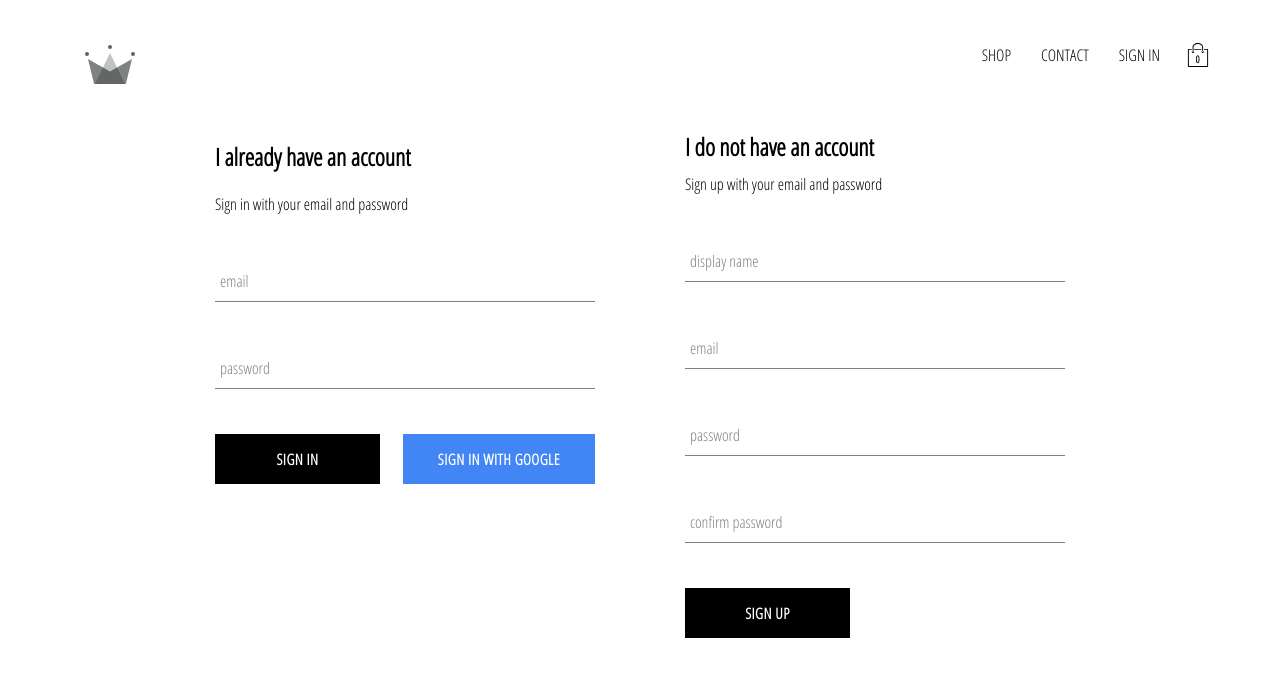
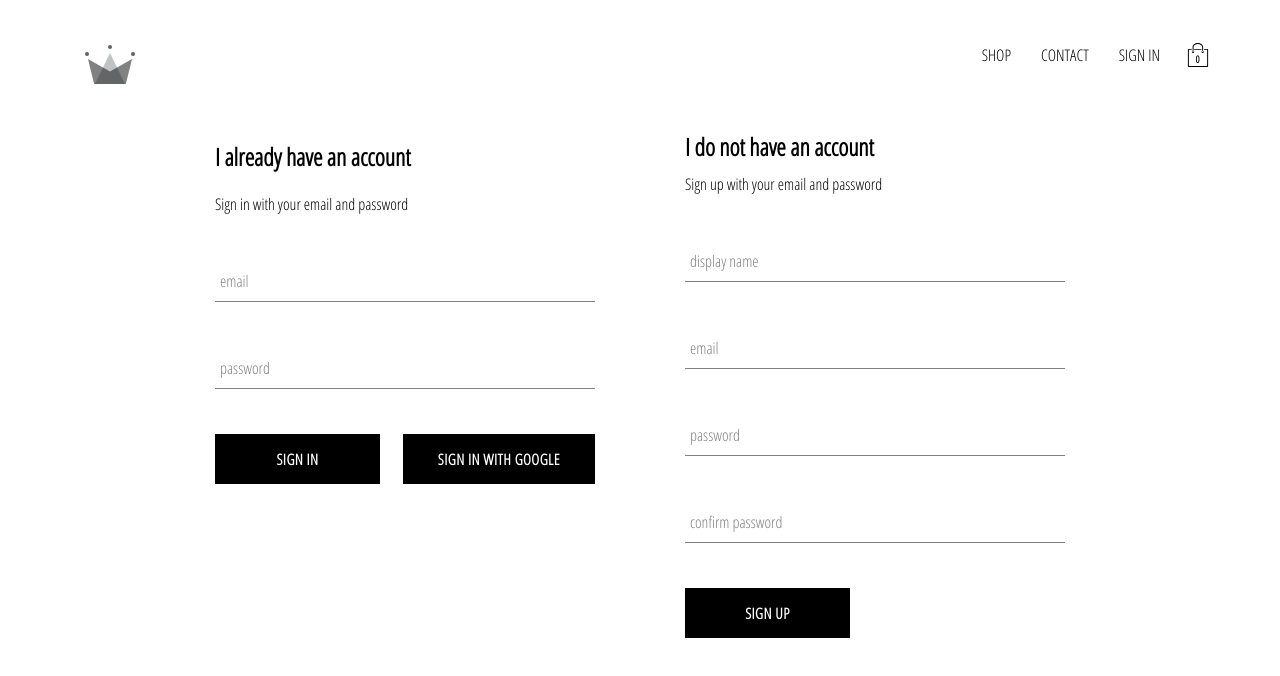
Before and after one commit to j-lindsey/ECommerce, a React (Create React App) app: page /signin in a window 1280 px wide. Shown: the top 676 px of the page. Built offline with nearby package versions, Linux system fonts and the light colour scheme; no server answers.

Commit message:
updated collection in firebase

```diff
--- a/src/App.js
+++ b/src/App.js
@@ -2,7 +2,7 @@ import React from 'react';
 import { Switch, Route, Redirect } from 'react-router-dom';
 import './App.css';
 import { connect } from 'react-redux';
-import {createStructuredSelector} from 'reselect';
+import { createStructuredSelector } from 'reselect';
 
 import HomePage from './pages/homepage/homepage.component';
 import ShopPage from './pages/shop/shop.component';
@@ -11,16 +11,17 @@ import SignInAndSignUpPage from './pages/sign-in-and-sign-up/sign-in-and-sign-up
 import CheckoutPage from './pages/checkout/checkout.component';
 
 import { auth } from './firebase/firebase.utils';
-import { createUserProfileDocument } from './firebase/firebase.utils';
+import { createUserProfileDocument, addCollectionAndDocuments } from './firebase/firebase.utils';
 import { setCurrentUser } from './redux/user/user.actions';
-import {selectCurrentUser} from './redux/user/user.selectors';
+import { selectCurrentUser } from './redux/user/user.selectors';
+import { selectCollectionsForPreview } from './redux/shop/shop.selectors';
 
 class App extends React.Component {
 
   unsubscribeFromAuth = null;
 
   componentDidMount() {
-    const { setCurrentUser } = this.props;
+    const { setCurrentUser, collectionsArray } = this.props;
     this.unsubscribeFromAuth = auth.onAuthStateChanged(async userAuth => {
       if (userAuth) {
         const userRef = await createUserProfileDocument(userAuth);
@@ -34,6 +35,7 @@ class App extends React.Component {
       }
 
       setCurrentUser(userAuth);
+      addCollectionAndDocuments('collections', collectionsArray.map(({ title, items }) => ({ title, items })));
     });
   }
 
@@ -56,7 +58,8 @@ class App extends React.Component {
   }
 }
 const mapStateToProps = createStructuredSelector({
-  currentUser: selectCurrentUser
+  currentUser: selectCurrentUser,
+  collectionsArray: selectCollectionsForPreview
 });
 
 const mapDispatchToProps = dispatch => ({
--- a/src/components/custom-button/custom-button.component.jsx
+++ b/src/components/custom-button/custom-button.component.jsx
@@ -1,11 +1,12 @@
 import React from 'react';
 
-import './custom-button.styles.scss';
+import { CustomButtonContainer } from './custom-button.styles';
 
-const CustomButton = ({ children, isGoogleSignIn, inverted, ...otherProps }) => (
-    <button className={`${inverted ? 'inverted' : ''} ${isGoogleSignIn ? 'google-sign-in' : ''} custom-button`} {...otherProps}>
+
+const CustomButton = ({ children, ...otherProps }) => (
+    <CustomButtonContainer {...otherProps}>
         {children}
-    </button>
+    </CustomButtonContainer>
 );
 
 export default CustomButton;
--- /dev/null
+++ b/src/components/custom-button/custom-button.styles.jsx
@@ -0,0 +1,61 @@
+import styled, { css } from 'styled-components';
+
+
+const buttonStyles = css`
+    background-color: black;
+    color: white;
+    border: none;
+
+    &:hover{
+      background-color: white;
+      color: black;
+      border: 1px solid black;
+    }
+`;
+
+const invertedButtonStyles = css`
+      background-color: white;
+      color: black;
+      border: 1px solid black;
+
+      &:hover{
+        background-color: black;
+        color: white;
+        border: none;
+      }
+`;
+
+const googleSignInStyles = css`
+      background-color:#4285f4;
+      color: white;
+
+      &.hover{
+        background-color: #357ae8;
+        border:none;
+      }
+`;
+
+const getButtonStyles = props => {
+    if (props.googleSigIn) {
+        return googleSignInStyles;
+    }
+    return props.inverted ? invertedButtonStyles : buttonStyles;
+}
+
+export const CustomButtonContainer = styled.button`
+    min-width: 165px;
+    width: auto;
+    height: 50px;
+    letter-spacing: 0.5px;
+    line-height: 50px;
+    padding: 0 35px 0 35px;
+    font-size: 15px;
+    text-transform: uppercase;
+    font-family: 'Open Sans Condensed';
+    font-weight: bolder;
+    cursor: pointer;
+    display: flex;
+    justify-content: center;
+
+    ${getButtonStyles}
+`;
--- a/src/components/custom-button/custom-button.styles.scss
+++ /dev/null
@@ -1,47 +0,0 @@
-.custom-button {
-    min-width: 165px;
-    width: auto;
-    height: 50px;
-    letter-spacing: 0.5px;
-    line-height: 50px;
-    padding: 0 35px 0 35px;
-    font-size: 15px;
-    background-color: black;
-    color: white;
-    text-transform: uppercase;
-    font-family: 'Open Sans Condensed';
-    font-weight: bolder;
-    border: none;
-    cursor: pointer;
-    display: flex;
-    justify-content: center;
-
-    &:hover {
-      background-color: white;
-      color: black;
-      border: 1px solid black;
-    }
-
-    &.google-sign-in{
-      background-color:#4285f4;
-      color: white;
-
-      &.hover{
-        background-color: #357ae8;
-        border:none;
-      }
-    }
-
-    &.inverted{
-      background-color: white;
-      color: black;
-      border: 1px solid black;
-
-      &:hover{
-        background-color: black;
-        color: white;
-        border: none;
-      }
-
-    }
-  }
--- a/src/components/header/header.component.jsx
+++ b/src/components/header/header.component.jsx
@@ -1,5 +1,4 @@
 import React from 'react';
-import { Link } from 'react-router-dom';
 import { connect } from 'react-redux';
 import { createStructuredSelector } from 'reselect';
 
@@ -11,7 +10,7 @@ import { selectCurrentUser } from '../../redux/user/user.selectors';
 
 import { ReactComponent as Logo } from '../../assets/crown.svg';
 
-import { HeaderContainer, LogoContainer, OptionsContainer, OptionDiv, OptionLink } from './header.styles';
+import { HeaderContainer, LogoContainer, OptionsContainer, OptionLink } from './header.styles';
 
 
 const Header = ({ currentUser, hidden }) => (
@@ -24,7 +23,7 @@ const Header = ({ currentUser, hidden }) => (
             <OptionLink to='/shop'>CONTACT</OptionLink>
             {
                 currentUser ?
-                    <OptionDiv onClick={() => auth.signOut()}>SIGN OUT</OptionDiv>
+                    <OptionLink as='div' onClick={() => auth.signOut()}>SIGN OUT</OptionLink>
                     :
                     <OptionLink to='/signin'>SIGN IN</OptionLink>
             }
--- a/src/components/header/header.styles.jsx
+++ b/src/components/header/header.styles.jsx
@@ -1,10 +1,5 @@
-import styled, { css } from 'styled-components';
+import styled from 'styled-components';
 import { Link } from 'react-router-dom';
-
-const OptionContainerStyles = css`
-    padding: 10px 15px;
-    cursor: pointer;
-`;
 
 export const HeaderContainer = styled.div`
     height: 70px;
@@ -29,9 +24,6 @@ export const OptionsContainer = styled.div`
 `;
 
 export const OptionLink = styled(Link)`
-    ${OptionContainerStyles}
+    padding: 10px 15px;
+    cursor: pointer;
 `;
-
-export const OptionDiv = styled.div`
-    ${OptionContainerStyles}
-`;
--- a/src/firebase/firebase.utils.js
+++ b/src/firebase/firebase.utils.js
@@ -30,14 +30,27 @@ export const createUserProfileDocument = async (userAuth, additionalData) => {
                 email,
                 createdAt,
                 ...additionalData
-            })
+            });
         } catch (error) {
             console.log('error creating user', error.message);
         }
     }
 
     return userRef;
-}
+};
+
+export const addCollectionAndDocuments = async (collectionKey, objectsToAdd) => {
+    const collectionRef = firestore.collection(collectionKey);
+
+    const batch = firestore.batch();
+    objectsToAdd.forEach(obj => {
+        const newDocRef = collectionRef.doc();
+        batch.set(newDocRef, obj);
+    });
+
+    return await batch.commit()
+};
+
 
 firebase.initializeApp(Config);
 
```
Also changed, not shown: 1 other file (tests, documents, lock files or other folders).
